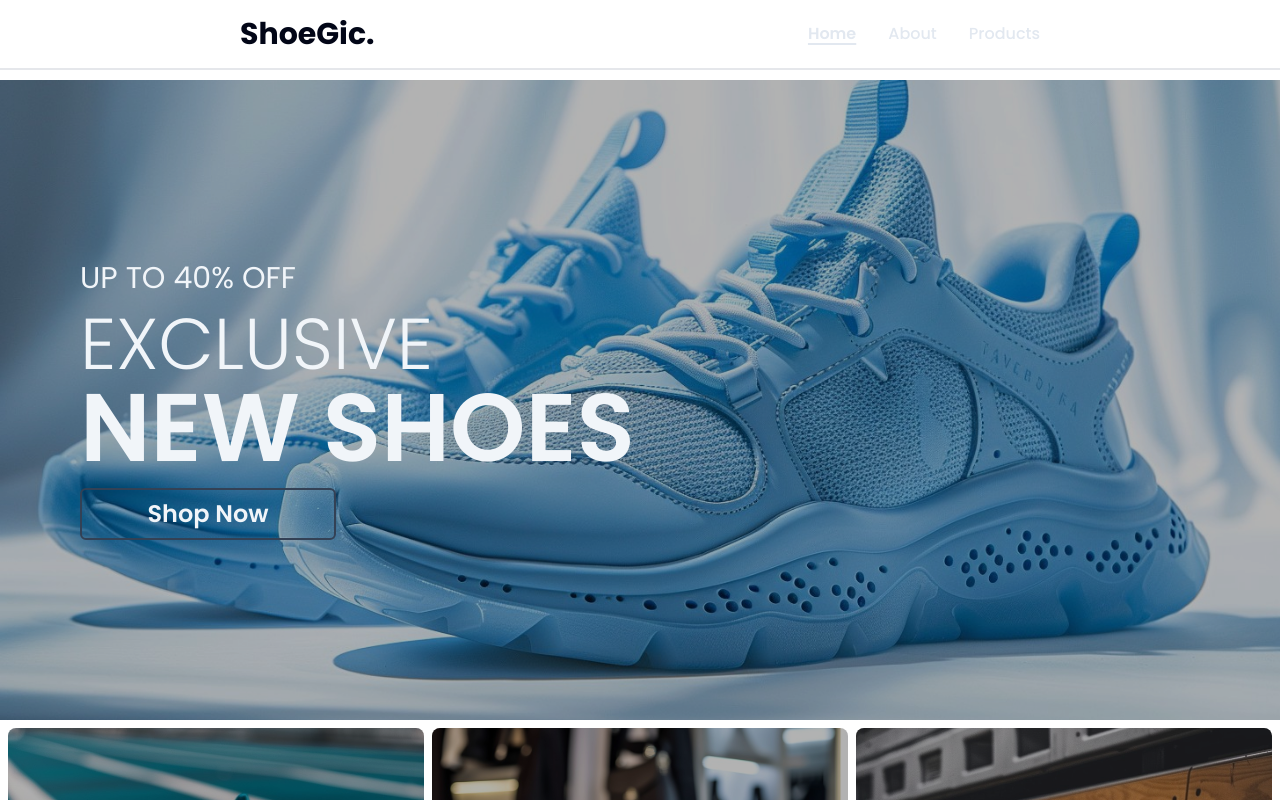
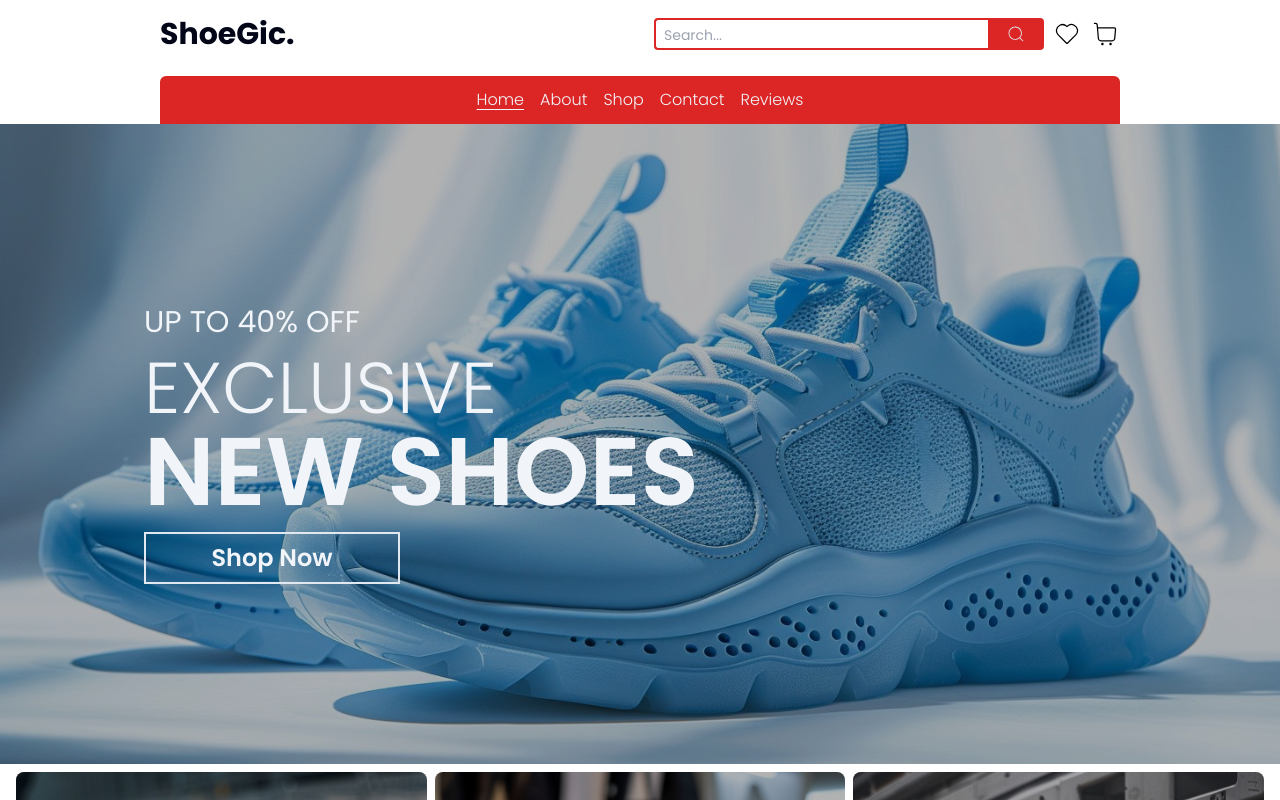
Before and after one commit to Ravsst2004/shoe-gic, a React (Vite) app: page / in a window 1280 px wide. Shown: the top 800 px of the page. Built offline with nearby package versions, Linux system fonts and the light colour scheme.

Commit message:
Change Navbar Style

```diff
--- a/index.html
+++ b/index.html
@@ -22,7 +22,7 @@
 </head>
 
 <body class="font-poppins">
-  <div id="root" class="h-8"></div>
+  <div id="root" class=""></div>
   <script type="module" src="/src/main.jsx"></script>
 </body>
 
--- /dev/null
+++ b/src/components/layouts/Header/DesktopMenu.jsx
@@ -0,0 +1,21 @@
+import { Link } from "react-router-dom";
+
+export default function DesktopMenu({ linkMenu }) {
+  const currentUrl = window.location.pathname;
+
+  return (
+    <div className="flex justify-center items-center bg-red-600 rounded-t-md mt-6 py-1">
+      {linkMenu.map((link, index) => (
+        <Link key={index} to={link.link}>
+          <div
+            className={`${
+              currentUrl === link.link ? "underline underline-offset-4" : ""
+            } p-2 text-slate-100 font-light cursor-pointer`}
+          >
+            {link.title}
+          </div>
+        </Link>
+      ))}
+    </div>
+  );
+}
--- /dev/null
+++ b/src/components/layouts/Header/MobileMenu.jsx
@@ -0,0 +1,56 @@
+import React, { useEffect } from "react";
+import { Link } from "react-router-dom";
+
+export default function MobileMenu({
+  linkMenu,
+  showMobileMenu,
+  handleCloseMobileMenu,
+}) {
+  const handleClickOutside = (e) => {
+    if (e.target === e.currentTarget) {
+      handleCloseMobileMenu();
+    }
+  };
+
+  useEffect(() => {
+    if (showMobileMenu) {
+      document.body.style.overflow = "hidden";
+    } else {
+      document.body.style.overflow = "auto";
+    }
+
+    return () => {
+      document.body.style.overflow = "";
+    };
+  }, [showMobileMenu]);
+
+  return (
+    <>
+      {showMobileMenu && (
+        <div
+          onClick={handleClickOutside}
+          className="fixed inset-0 z-40 bg-black bg-opacity-50"
+        ></div>
+      )}
+      <div
+        className={`${
+          showMobileMenu ? "translate-x-0" : "-translate-x-full"
+        } fixed h-screen top-0 left-0 z-50 bg-slate-950 lg:hidden transition-transform ease-linear duration-200`}
+      >
+        <div
+          onClick={handleCloseMobileMenu}
+          className="flex items-center justify-between gap-x-32 md:gap-x-48 p-4 bg-red-500 text-white cursor-pointer"
+        >
+          Menu <span>{"<"}</span>
+        </div>
+        {linkMenu.map((link, index) => (
+          <Link to={link.link} key={index}>
+            <div className="p-4 border-b-[1px] border-opacity-55 text-white text-sm cursor-pointer">
+              {link.title}
+            </div>
+          </Link>
+        ))}
+      </div>
+    </>
+  );
+}
--- a/src/components/layouts/Header/Navbar.jsx
+++ b/src/components/layouts/Header/Navbar.jsx
@@ -1,19 +1,110 @@
-import React, { useState } from "react";
-import NavbarButton from "./NavbarButton";
-import NavbarMenu from "./Menu";
+import React, { useRef, useState } from "react";
+import {
+  CiHeart,
+  CiMenuBurger,
+  CiSearch,
+  CiShoppingCart,
+} from "react-icons/ci";
+import InputSearch from "../../ui/InputSearch";
+import { IoMenuOutline } from "react-icons/io5";
+import MobileMenu from "./MobileMenu";
+import DesktopMenu from "./DesktopMenu";
 
 export default function Navbar() {
-  const [showMenu, setShowMenu] = useState(false);
-  const handleOpenMenu = () => {
-    setShowMenu(!showMenu);
+  const [showSearch, setShowSearch] = useState(false);
+  const [showMobileMenu, setShowMobileMenu] = useState(false);
+  // const menuRef = useRef(null);
+
+  const handleShowSearch = () => {
+    showSearch ? setShowSearch(false) : setShowSearch(true);
   };
+
+  const handleShowMobileMenu = () => {
+    showMobileMenu ? setShowMobileMenu(false) : setShowMobileMenu(true);
+  };
+
+  const linkMenu = [
+    {
+      title: "Home",
+      link: "/",
+    },
+    {
+      title: "About",
+      link: "/about",
+    },
+    {
+      title: "Shop",
+      link: "/shop",
+    },
+    {
+      title: "Contact",
+      link: "/contact",
+    },
+    {
+      title: "Reviews",
+      link: "/reviews",
+    },
+  ];
 
   return (
     <>
-      <nav className=" text-slate-200 fixed top-0 left-0 w-full z-50 md:border-b-2">
+      {/* Navbar Mobile*/}
+      <nav className="relative md:px-10 lg:hidden">
+        <div className="relative z-10 flex justify-between items-center p-4 ">
+          <h1 className="text-3xl text-slate-950 font-bold">ShoeGic.</h1>
+          <div className="flex justify-center items-center gap-x-3 text-2xl">
+            <CiSearch onClick={handleShowSearch} className="cursor-pointer" />
+            <CiHeart />
+            <CiShoppingCart />
+            <IoMenuOutline
+              className="cursor-pointer"
+              onClick={handleShowMobileMenu}
+            />
+          </div>
+        </div>
+
+        {/* Input Search */}
+        <div
+          className={`${
+            showSearch ? "translate-y-0" : "-translate-y-full"
+          } absolute flex mx-auto bg-white top-0 left-0 w-full z-50 transition-transform duration-500 ease-in-out lg:hidden`}
+        >
+          <InputSearch
+            handleCloseSearch={handleShowSearch}
+            closeButton={true}
+          />
+        </div>
+
+        <div>
+          <MobileMenu
+            linkMenu={linkMenu}
+            showMobileMenu={showMobileMenu}
+            handleCloseMobileMenu={handleShowMobileMenu}
+          />
+        </div>
+      </nav>
+
+      {/* Navbar Desktop */}
+      <nav className="hidden lg:block">
+        <div className="relative flex flex-col z-10 pt-4 px-14 xl:px-40">
+          <div className="flex justify-between items-center">
+            <h1 className="text-3xl text-slate-950 font-bold">ShoeGic.</h1>
+            <div className="flex items-center gap-x-2">
+              <InputSearch />
+              <CiHeart className="text-3xl" />
+              <CiShoppingCart className="text-3xl" />
+            </div>
+          </div>
+
+          <div>
+            <DesktopMenu linkMenu={linkMenu} />
+          </div>
+        </div>
+      </nav>
+
+      {/* <nav className=" text-slate-200 fixed top-0 left-0 w-full z-50 md:border-b-2">
         <div className="relative w-full bg-white py-6 px-4 md:py-4 md:px-28 lg:px-60 z-20">
           <div className="flex justify-center md:justify-between items-center ">
-            {" "}
             <h1 className="text-3xl text-slate-950 font-bold text-center md:text-start">
               ShoeGic.
             </h1>
@@ -23,7 +114,6 @@ export default function Navbar() {
           </div>
         </div>
 
-        {/* Menu */}
         <div
           className={`absolute top-full left-0 w-full bg-white transition-transform duration-500 md:hidden ${
             showMenu ? "translate-y-0" : "-translate-y-[9.5rem]"
@@ -32,11 +122,7 @@ export default function Navbar() {
           <NavbarMenu />
           <NavbarButton showMenu={showMenu} handleOpenMenu={handleOpenMenu} />
         </div>
-
-        {/* {!showMenu && (
-          <Button showMenu={showMenu} handleOpenMenu={handleOpenMenu} />
-        )} */}
-      </nav>
+      </nav> */}
     </>
   );
 }
--- a/src/components/layouts/Layouts.jsx
+++ b/src/components/layouts/Layouts.jsx
@@ -4,7 +4,7 @@ import Footer from "./Footer/Footer";
 
 export default function Layouts({ children }) {
   return (
-    <div className="mt-44 md:mt-20">
+    <div className="relative">
       <Navbar />
       <div>{children}</div>
       <Footer />
--- a/src/components/ui/Button.jsx
+++ b/src/components/ui/Button.jsx
@@ -2,9 +2,7 @@ import React from "react";
 
 export default function Button({ children, className }) {
   return (
-    <button
-      className={`border-2 border-slate-700 cursor-pointer rounded-md p-2 ${className}`}
-    >
+    <button className={`border-2 cursor-pointer p-2 ${className}`}>
       {children}
     </button>
   );
--- a/src/components/ui/HomeSection/OnSales.jsx
+++ b/src/components/ui/HomeSection/OnSales.jsx
@@ -24,7 +24,7 @@ export default function OnSales() {
     <section className="">
       <div className="flex flex-col gap-y-2">
         <div
-          className="relative min-h-96 md:min-h-[30rem] lg:min-h-[40rem] bg-cover bg-no-repeat bg-center flex items-center justify-center lg:justify-start lg:px-20"
+          className="relative min-h-96 md:min-h-[30rem] lg:min-h-[40rem] bg-cover bg-no-repeat bg-center flex items-center justify-center lg:justify-start lg:px-36"
           style={{
             backgroundImage: `url('${exclusiveNewShoes}')`,
           }}
@@ -45,18 +45,18 @@ export default function OnSales() {
           </div>
         </div>
 
-        <div className="grid grid-cols-1 lg:grid-cols-3 gap-2 mx-2">
+        <div className="grid grid-cols-1 lg:grid-cols-3 gap-2 mx-4">
           {onSalesProductsByCategories.map((product, index) => (
             <div
               key={index}
-              className="relative group rounded-lg cursor-pointer min-h-96 bg-cover bg-center flex items-center justify-center "
+              className="relative group md:h-[30rem] rounded-lg cursor-pointer min-h-96 bg-cover bg-center flex items-center justify-center "
               style={{
                 backgroundImage: `url('${product.image}')`,
               }}
             >
               <div className="absolute inset-0 rounded-lg bg-black opacity-30"></div>
               <div className="flex flex-col gap-y-3 text-center absolute text-slate-100 group-hover:border group-hover:bg-stone-600 group-hover:bg-opacity-50 p-2 transition-all ease-linear duration-200">
-                <h4 className="uppercase relative">Up to 50% off</h4>
+                <h4 className="uppercase relative md:text-lg">Up to 50% off</h4>
                 <h1 className="uppercase font-semibold text-3xl">
                   {product.title}
                 </h1>
--- a/src/components/ui/Input.jsx
+++ b/src/components/ui/Input.jsx
@@ -2,9 +2,9 @@ import React from "react";
 
 export default function Input({ label, ...props }) {
   return (
-    <>
+    <div>
       {label && <label>{label}</label>}
       <input {...props} />
-    </>
+    </div>
   );
 }
--- a/src/components/ui/InputSearch.jsx
+++ b/src/components/ui/InputSearch.jsx
@@ -1,21 +1,36 @@
 import React from "react";
 import Input from "./Input";
 import Button from "./Button";
+import { CiSearch } from "react-icons/ci";
+import { IoMdClose } from "react-icons/io";
 
-export default function InputSearch() {
+export default function InputSearch({ handleCloseSearch, closeButton }) {
   return (
-    <div className="w-full flex flex-col gap-y-2 justify-center bg-transparent">
+    <div className="flex mx-auto bg-white py-14 lg:py-0">
+      {closeButton && (
+        <div
+          onClick={handleCloseSearch}
+          className="absolute top-0 right-0 p-4 cursor-pointer "
+        >
+          <IoMdClose className="text-xl hover:text-red-600" />
+        </div>
+      )}
+
+      <div className="flex">
         <Input
           type="text"
-        className="border-2 border-slate-700 rounded-md p-2 mx-4"
+          placeholder="Search..."
+          className="border-y-2 border-l-2 rounded-l w-full lg:h-8 border-red-600 p-2 focus:border-red-600 focus:outline-none placeholder:text-sm"
         />
+
         <Button
           className={
-          "text-slate-200 hover:text-slate-800 bg-slate-800 hover:bg-transparent transition ease-in-out duration-300 font-semibold mx-4"
+            "flex items-center text-slate-200 border-red-600 hover:text-slate-800 px-4 lg:h-8 bg-red-600 rounded-r hover:bg-transparent transition ease-in-out duration-300 font-semibold"
           }
         >
-        Search
+          <CiSearch className="text-xl" />
         </Button>
+      </div>
     </div>
   );
 }
--- a/src/pages/About.jsx
+++ b/src/pages/About.jsx
@@ -1,9 +1,6 @@
 import React from "react";
+import Layouts from "../components/layouts/Layouts";
 
 export default function About() {
-  return (
-    <div className="mt-20">
-      <h1>About</h1>
-    </div>
-  );
+  return <Layouts></Layouts>;
 }
```
Lines whose indentation alone changed are shown as unchanged.
